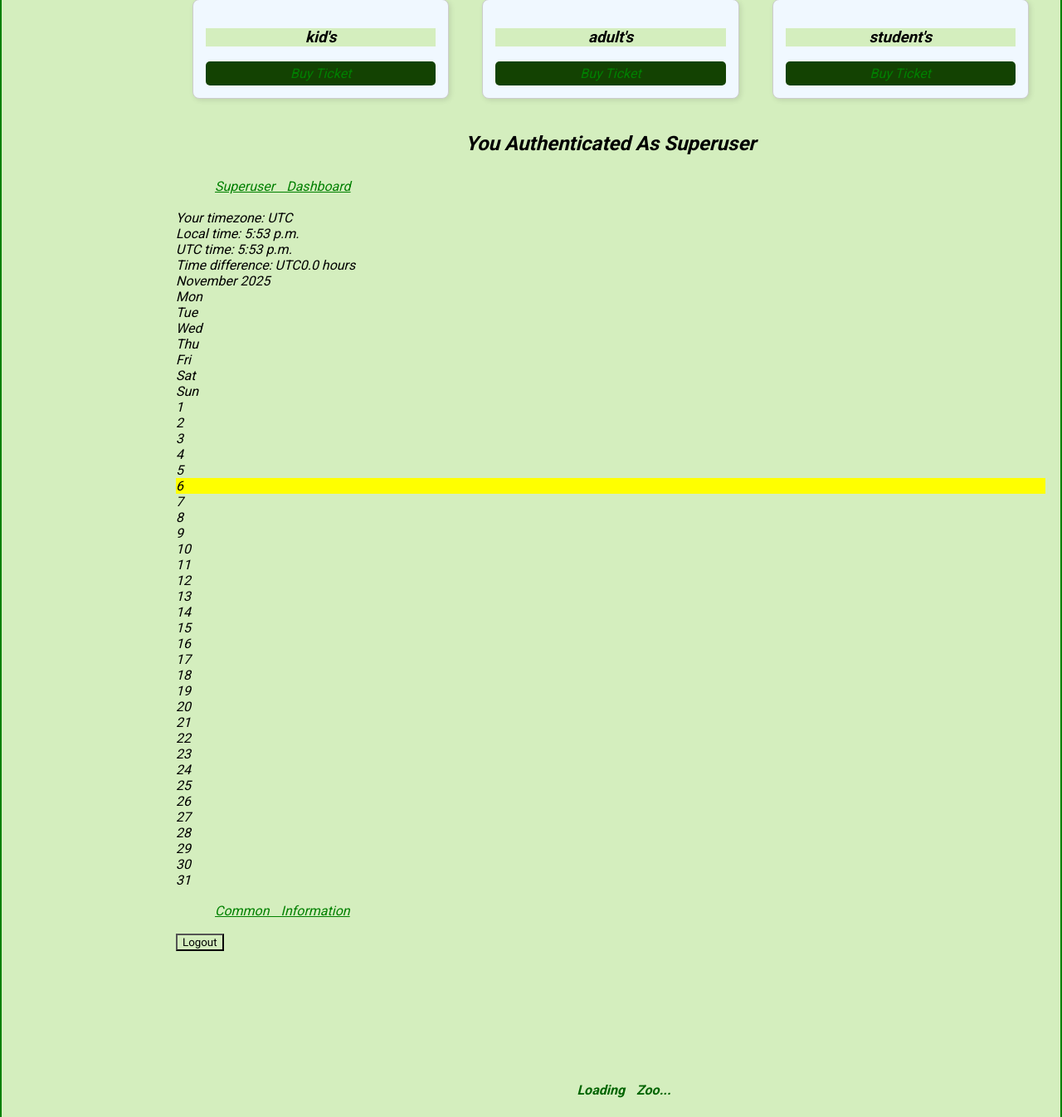
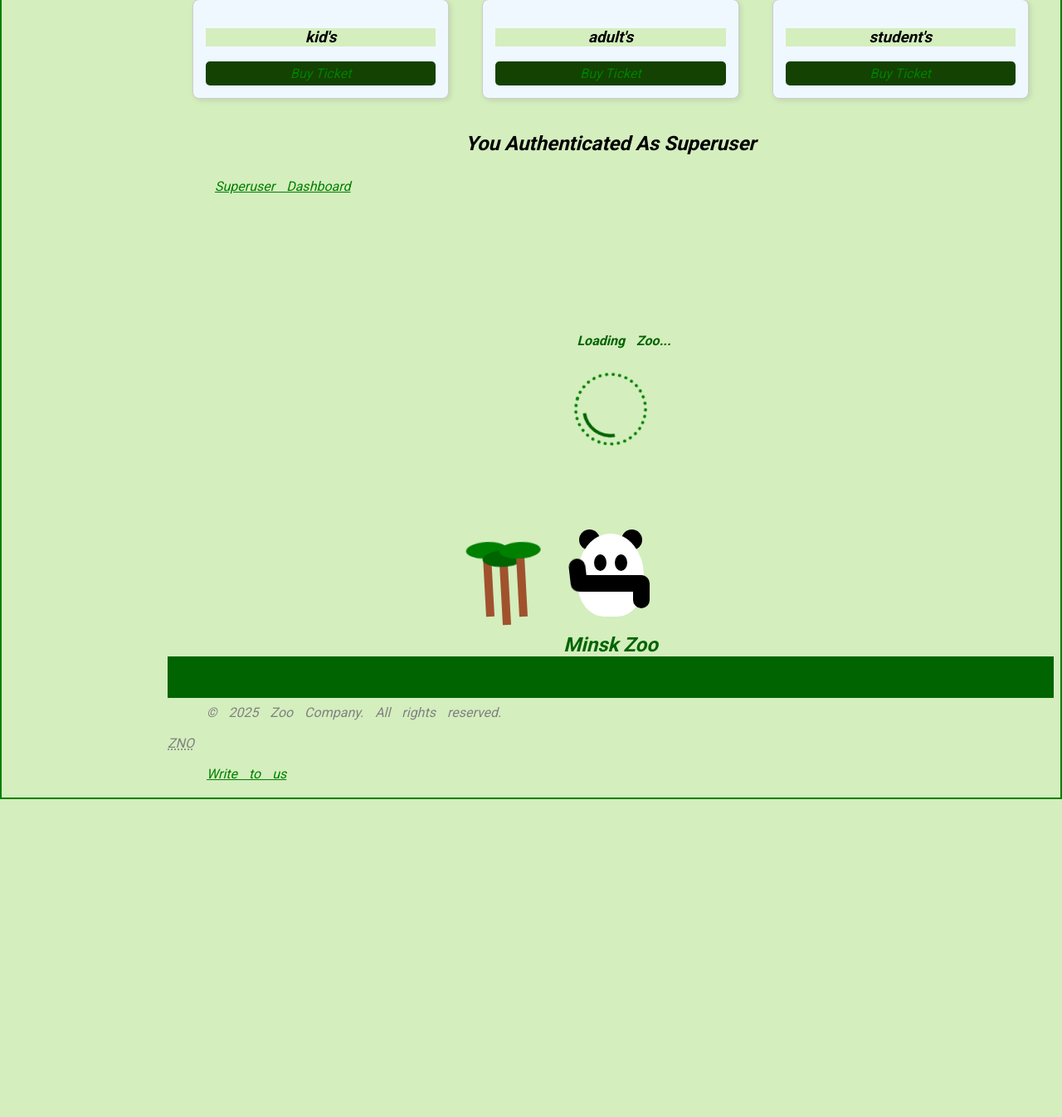
Before and after one commit to Antrsss/IGI_STRWEB_RENAMED, a Django app: page / in a window 1280 px wide. Shown: the part 2174-3520 px from the top of the page at 83% size. After the commit the page ends 3137 px from the top, so only its background shows below. Run offline with Django 5.2, Linux system fonts and the light colour scheme; a user stored in the database is signed in; data comes from the database, SQL or seed files in the repository.

Commit message:
Last changes

```diff
--- a/IGI/LR5/ZooApp/static/styles/base.css
+++ b/IGI/LR5/ZooApp/static/styles/base.css
@@ -62,7 +62,7 @@ a:focus {
 
 @media (min-width: 1024px) {
   body {
-    background-color: lightblue;
+    background-color: darkgreen;
   }
 }
 @media (max-width: 600px) {
--- a/IGI/LR5/ZooApp/static/styles/home.css
+++ b/IGI/LR5/ZooApp/static/styles/home.css
@@ -3,9 +3,6 @@
 }
 [dir="rtl"] {
     color: red;
-}
-[class~="today"] {
-    background-color: yellow;
 }
 [lang|="en"] {
     font-style: italic;
--- a/IGI/LR5/ZooApp/static/styles/privacy_policy.css
+++ b/IGI/LR5/ZooApp/static/styles/privacy_policy.css
@@ -27,6 +27,7 @@ h2 + p {
 h2 ~ p {
     color: gray;
 }
+
 li:first-child strong {
     background-color: darkgreen;
     color: white;
--- a/IGI/LR5/ZooApp/zoo/templates/home.html
+++ b/IGI/LR5/ZooApp/zoo/templates/home.html
@@ -103,7 +103,6 @@
         </div>
     </section>
 
-    {% if user.is_authenticated %}
     {% if user.is_superuser %}
         <h2>You authenticated as superuser</h2>
         <p><a href="{% url 'superuser_dashboard' %}">Superuser Dashboard</a></p>
@@ -113,68 +112,6 @@
     {% elif user.is_visitor %}
         <h2>You authenticated as visitor</h2>
         <p><a href="{% url 'visitor_dashboard' %}">Visitor Dashboard</a></p>
-        {% endif %}
-
-        <div class="time-info">
-            <div class="time-row">
-                <span class="time-label">Your timezone:</span>
-                <span>{{ user_timezone }}</span>
-            </div>
-            <div class="time-row">
-                <span class="time-label">Local time:</span>
-                <span>{{ local_time|time }}</span>
-            </div>
-            <div class="time-row">
-                <span class="time-label">UTC time:</span>
-                <span>{{ utc_time|time }}</span>
-            </div>
-            <div class="time-row">
-                <span class="time-label">Time difference:</span>
-                <span>
-                    {% if hours_diff > 0 %}
-                        UTC+{{ hours_diff|floatformat:1 }} hours
-                    {% elif hours_diff < 0 %}
-                        UTC{{ hours_diff|floatformat:1 }} hours
-                    {% else %}
-                        UTC±0 hours
-                    {% endif %}
-                </span>
-            </div>
-        </div>
-
-        <div class="calendar">
-            <div class="calendar-header">
-                <span class="calendar-title">{{ local_time|date:"F Y" }}</span>
-            </div>
-            <div class="calendar-weekdays">
-                <div>Mon</div>
-                <div>Tue</div>
-                <div>Wed</div>
-                <div>Thu</div>
-                <div>Fri</div>
-                <div>Sat</div>
-                <div>Sun</div>
-            </div>
-            <div class="calendar-days">
-                {% with local_time.day as today %}
-                    {% for day in "12345678910111213141516171819202122232425262728293031" %}
-                        {% if forloop.counter <= 31 %}
-                            <div class="calendar-day {% if forloop.counter == today %}today{% endif %}">
-                                {{ forloop.counter }}
-                            </div>
-                        {% endif %}
-                    {% endfor %}
-                {% endwith %}
-            </div>
-        </div>
-
-        <p><a href="{% url 'common_info_dashboard' %}">Common Information</a></p>
-        <form action="{% url 'logout' %}" method="post">
-            {% csrf_token %}
-            <button type="submit">Logout</button>
-        </form>
-    {% else %}
-        <h2>You are not authenticated</h2>
     {% endif %}
 
     <div id="preloader">
```
Also changed, not shown: other parts of IGI/LR5/ZooApp/static/styles/home.css (+12 -18 lines), IGI/LR5/ZooApp/static/styles/article.css (+4 -15 lines), IGI/LR5/ZooApp/static/styles/certificate.css (+2 -24 lines), IGI/LR5/ZooApp/static/styles/contacts.css (+1 -13 lines), IGI/LR5/ZooApp/static/styles/vacancy_list.css (+3 -6 lines). Lines whose indentation alone changed are shown as unchanged.
